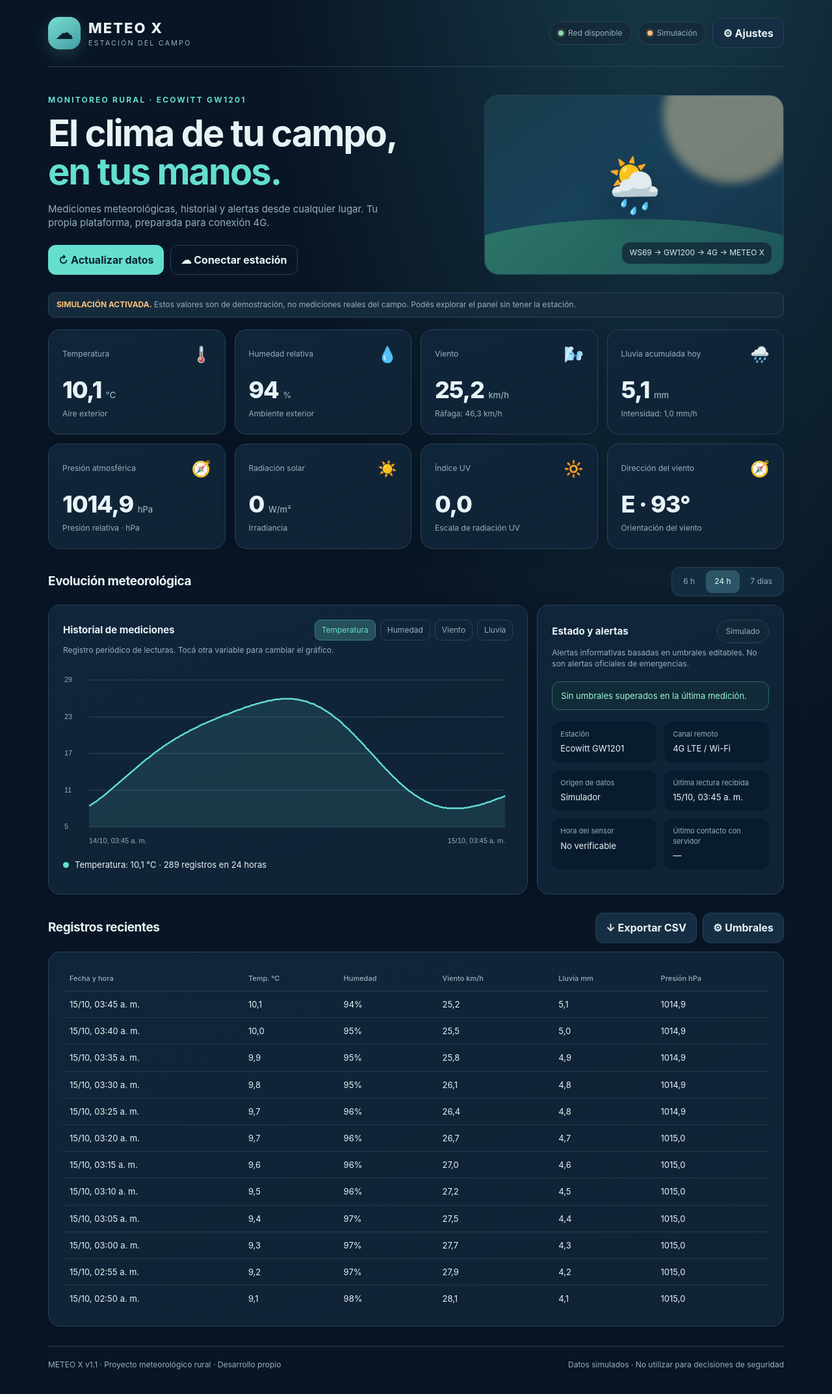
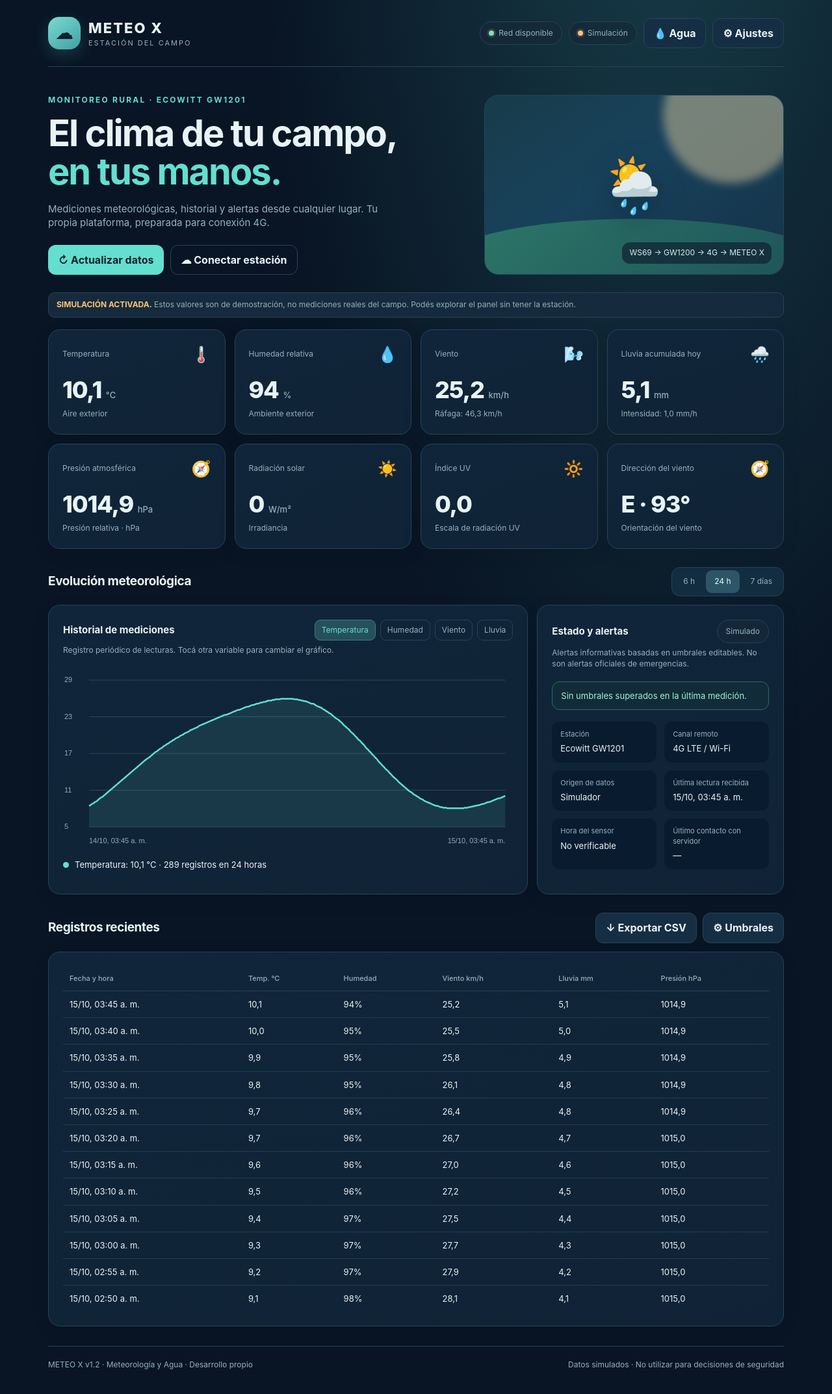
Before and after one commit to miqueas80/MeteoX, a website: page public/index.html in a window 1280 px wide. Shown: the whole page at 65% size. Drawn offline with Linux system fonts and the light colour scheme.

Commit message:
MeteoX: integrar módulo Agua sin alterar núcleo meteorológico

```diff
--- a/public/index.html
+++ b/public/index.html
@@ -21,7 +21,7 @@
 <div class="shell">
  <header class="top">
   <div class="brand"><div class="brandmark" aria-hidden="true">☁</div><div><h1>METEO X</h1><small>ESTACIÓN DEL CAMPO</small></div></div>
-  <div class="topright"><span class="pill" id="network"><span class="dot" id="internetDot"></span><span id="internetText">Comprobando red</span></span><span class="pill"><span class="dot" id="modeDot"></span><span id="modeText">Modo demo</span></span><button class="btn" id="settingsBtn" aria-label="Configuración">⚙ Ajustes</button></div>
+  <div class="topright"><span class="pill" id="network"><span class="dot" id="internetDot"></span><span id="internetText">Comprobando red</span></span><span class="pill"><span class="dot" id="modeDot"></span><span id="modeText">Modo demo</span></span><a class="btn" href="./agua.html" style="text-decoration:none">💧 Agua</a><button class="btn" id="settingsBtn" aria-label="Configuración">⚙ Ajustes</button></div>
  </header>
  <main>
  <section class="hero">
@@ -48,7 +48,7 @@
  <div class="sectiontop"><h3>Registros recientes</h3><div class="tableActions"><button class="btn" id="exportBtn">↓ Exportar CSV</button><button class="btn" id="settingsBtn2">⚙ Umbrales</button></div></div>
  <div class="panel tablewrap"><table class="rows"><thead><tr><th>Fecha y hora</th><th>Temp. °C</th><th>Humedad</th><th>Viento km/h</th><th>Lluvia mm</th><th>Presión hPa</th></tr></thead><tbody id="records"><tr><td colspan="6">Cargando…</td></tr></tbody></table></div>
  </main>
- <footer class="footer"><span>METEO X v1.1 · Proyecto meteorológico rural · Desarrollo propio</span><span id="footStatus">Panel en modo simulación</span></footer>
+ <footer class="footer"><span>METEO X v1.2 · Meteorología y Agua · Desarrollo propio</span><span id="footStatus">Panel en modo simulación</span></footer>
 </div>
 <div class="dialog" id="dialog" role="dialog" aria-modal="true" aria-labelledby="dialogTitle">
  <div class="modal"><h3 id="dialogTitle">Configurar METEO X</h3><p>Podés usar la simulación sin Internet. Para ver lecturas reales necesitás desplegar el servidor e ingresar la clave privada.</p>
```
